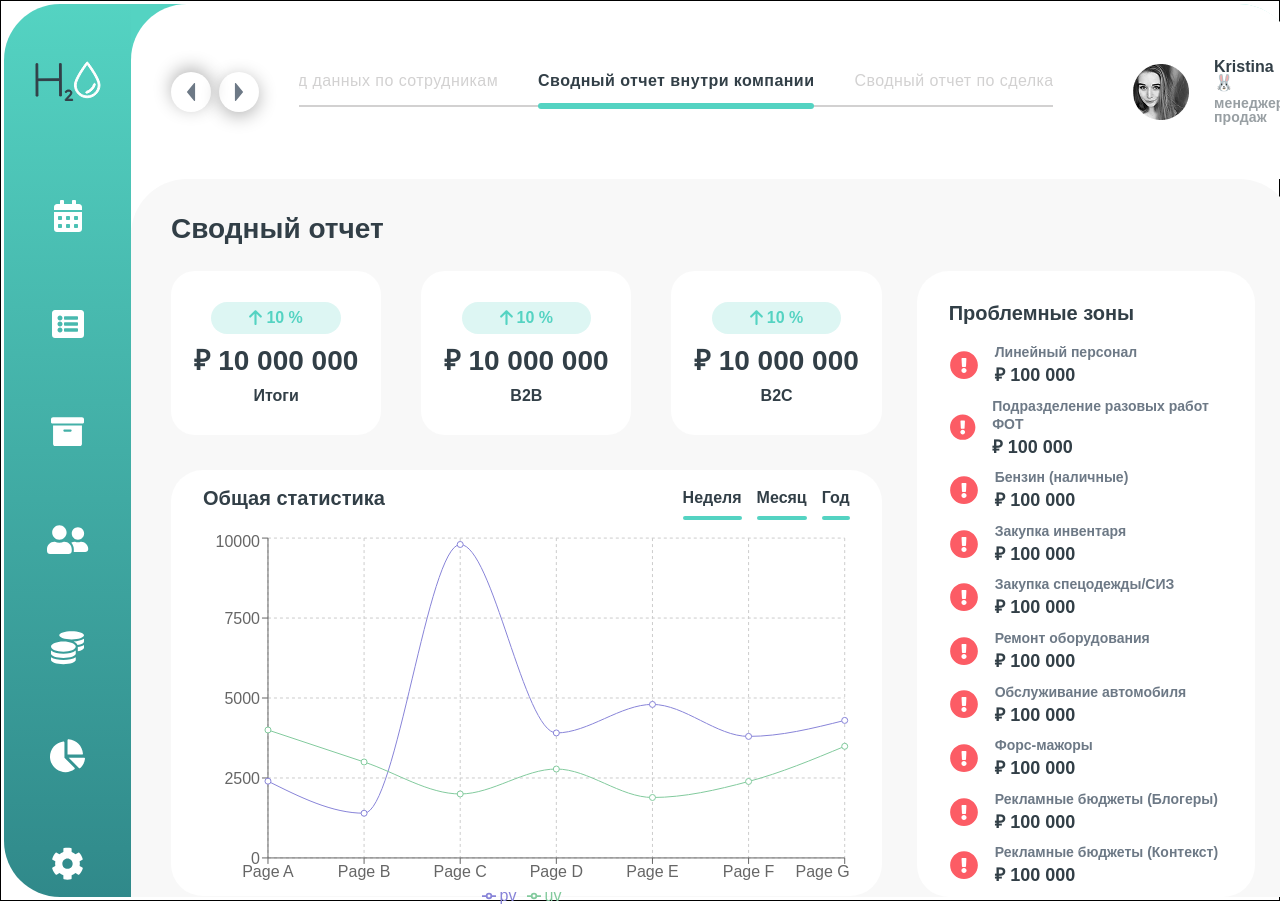
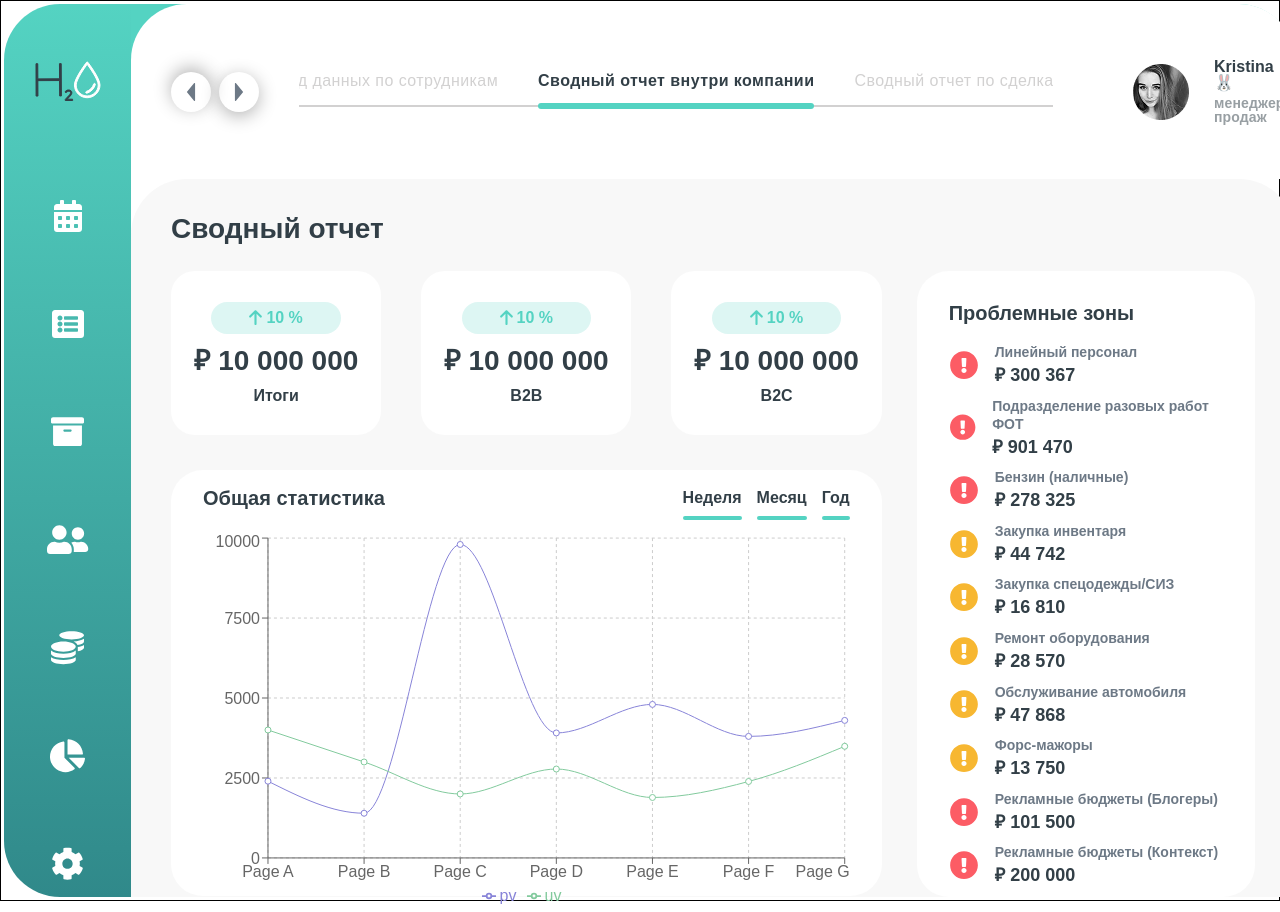
Before and after one commit to bemyexe/cleaning, a React (Vite) app: page / in a window 1280 px wide. Built offline with nearby package versions, Linux system fonts and the light colour scheme.

Commit message:
refactor(problem-zone): enhanced data type

```diff
--- a/src/app/pages/statistic-page/statistic-main-section/statistic-problem-zone-section/index.tsx
+++ b/src/app/pages/statistic-page/statistic-main-section/statistic-problem-zone-section/index.tsx
@@ -4,17 +4,19 @@ import {ProblemZoneItem} from './problem-zone-item';
 
 import './style.scss';
 
-const ZONES = [
-  'Линейный персонал',
-  'Подразделение разовых работ ФОТ',
-  'Бензин (наличные)',
-  'Закупка инвентаря',
-  'Закупка спецодежды/СИЗ',
-  'Ремонт оборудования',
-  'Обслуживание автомобиля',
-  'Форс-мажоры',
-  'Рекламные бюджеты (Блогеры)',
-  'Рекламные бюджеты (Контекст)',
+export type Zone = {zone: string; amount: number};
+
+const ZONES: Zone[] = [
+  {zone: 'Линейный персонал', amount: 300367},
+  {zone: 'Подразделение разовых работ ФОТ', amount: 901470},
+  {zone: 'Бензин (наличные)', amount: 278325},
+  {zone: 'Закупка инвентаря', amount: 44742},
+  {zone: 'Закупка спецодежды/СИЗ', amount: 16810},
+  {zone: 'Ремонт оборудования', amount: 28570},
+  {zone: 'Обслуживание автомобиля', amount: 47868},
+  {zone: 'Форс-мажоры', amount: 13750},
+  {zone: 'Рекламные бюджеты (Блогеры)', amount: 101500},
+  {zone: 'Рекламные бюджеты (Контекст)', amount: 200000},
 ];
 
 interface StatisticProblemZoneSectionProps {
@@ -28,7 +30,7 @@ export const StatisticProblemZoneSection = ({
     className={clsx(className, {'statistic-problem-zone-section': true})}>
     <h1 className="statistic-problem-zone-section__title">Проблемные зоны</h1>
     {ZONES.map((zone, index) => (
-      <ProblemZoneItem key={index} zones={zone} sum={100000} />
+      <ProblemZoneItem key={index} zones={zone} />
     ))}
   </section>
 );
--- a/src/app/pages/statistic-page/statistic-main-section/statistic-problem-zone-section/problem-zone-item/index.tsx
+++ b/src/app/pages/statistic-page/statistic-main-section/statistic-problem-zone-section/problem-zone-item/index.tsx
@@ -1,30 +1,33 @@
 import clsx from 'clsx';
 
 import ExclamationMark from '../../../../../../assets/exclamation-mark.svg?react';
+import {Zone} from '..';
 
 import './style.scss';
 
 const DANGER_LIMIT = 50000;
 
 interface ProblemZoneItemProps {
-  zones: string;
-  sum: number;
+  zones: Zone;
 }
 
-export const ProblemZoneItem = ({zones, sum}: ProblemZoneItemProps) => (
+export const ProblemZoneItem = ({zones}: ProblemZoneItemProps) => {
+  const {zone, amount} = zones;
+  return (
     <div className="problem-zone-item">
       <ExclamationMark
         className={clsx({
           'problem-zone-item-icon': true,
-        danger: sum > DANGER_LIMIT,
+          danger: amount > DANGER_LIMIT,
         })}
       />
       <div className="problem-zone-item__wrapper">
-      <h1 className="problem-zone-item__title">{zones}</h1>
+        <h1 className="problem-zone-item__title">{zone}</h1>
         <div className="problem-zone-item-container">
           <span>₽</span>
-        <p>{sum.toLocaleString('ru-RU')}</p>
+          <p>{amount.toLocaleString('ru-RU')}</p>
         </div>
       </div>
     </div>
   );
+};
```
Lines whose indentation alone changed are shown as unchanged.
